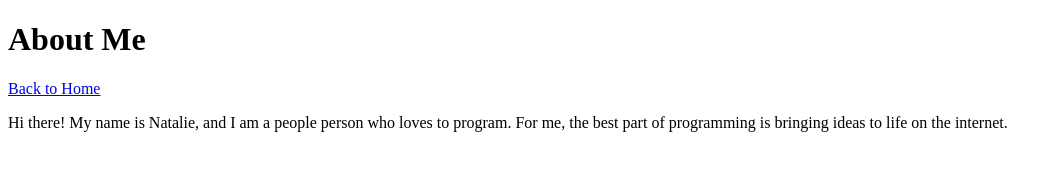
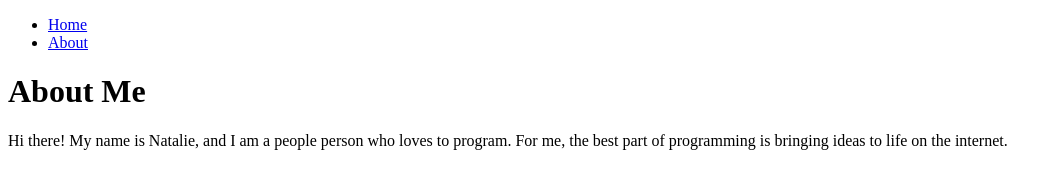
Before and after one commit to nataliesmyth/my-first-gatsby-site, a Gatsby site: page /about in a window 1280 px wide. Shown: the whole page, without its empty margins (0-1062 px from the left). Built offline with nearby package versions, Linux system fonts and the light colour scheme; Gatsby itself is replaced by a stand-in of ours.

Commit message:
added layout skeleton

```diff
--- /dev/null
+++ b/src/components/layout.js
@@ -0,0 +1,21 @@
+import * as React from 'react'
+import { Link } from 'gatsby'
+
+const Layout = ({ pageTitle, children }) => {
+  return (
+    <div>
+      <nav>
+        <ul>
+          <li><Link to="/">Home</Link></li>
+          <li><Link to="/about">About</Link></li>
+        </ul>
+      </nav>
+      <main>
+        <h1>{pageTitle}</h1>
+        {children}
+      </main>
+    </div>
+  )
+}
+
+export default Layout
--- a/src/pages/about.js
+++ b/src/pages/about.js
@@ -1,15 +1,12 @@
 // Step 1: Import React
 import * as React from 'react'
-import { Link } from 'gatsby'
+import Layout from '../components/layout'
 
-// Step 2: Define your component
 const AboutPage = () => {
   return (
-    <main>
-      <h1>About Me</h1>
-      <Link to="/">Back to Home</Link>
+    <Layout pageTitle="About Me">
       <p>Hi there! My name is Natalie, and I am a people person who loves to program. For me, the best part of programming is bringing ideas to life on the internet.</p>
-    </main>
+    </Layout>
   )
 }
 
```
Also changed, not shown: src/pages/index.js (+3 -7 lines).
